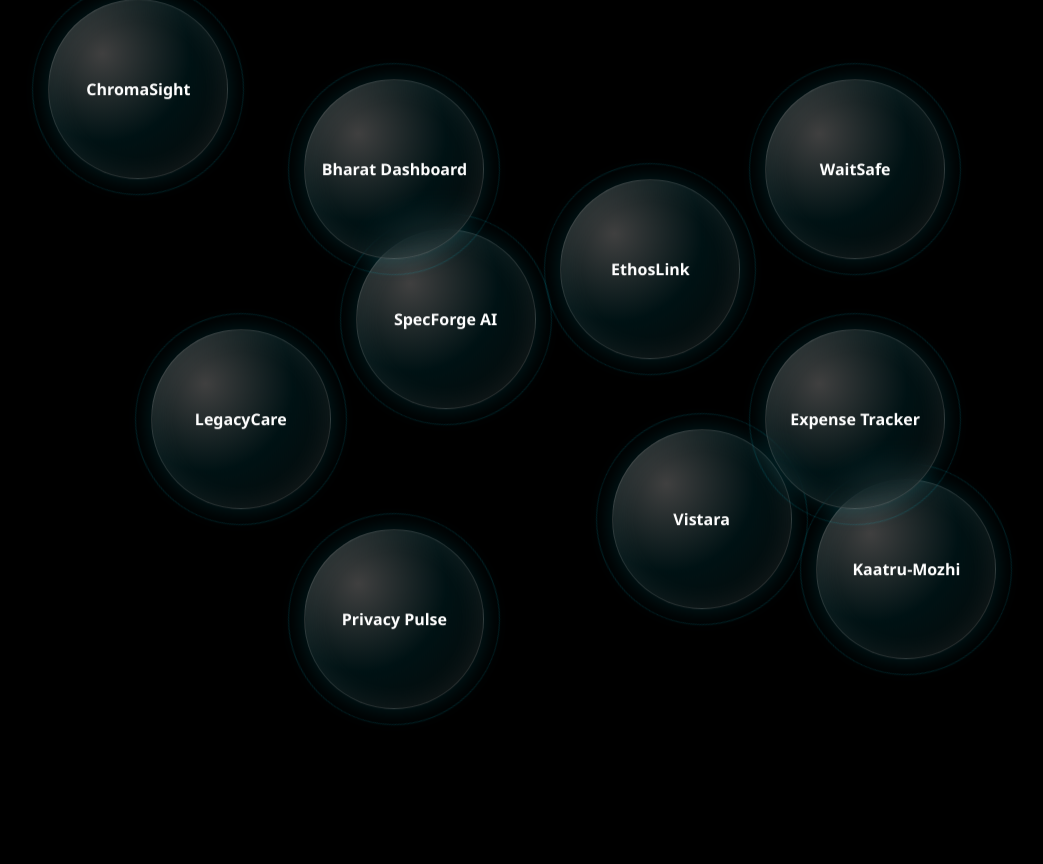
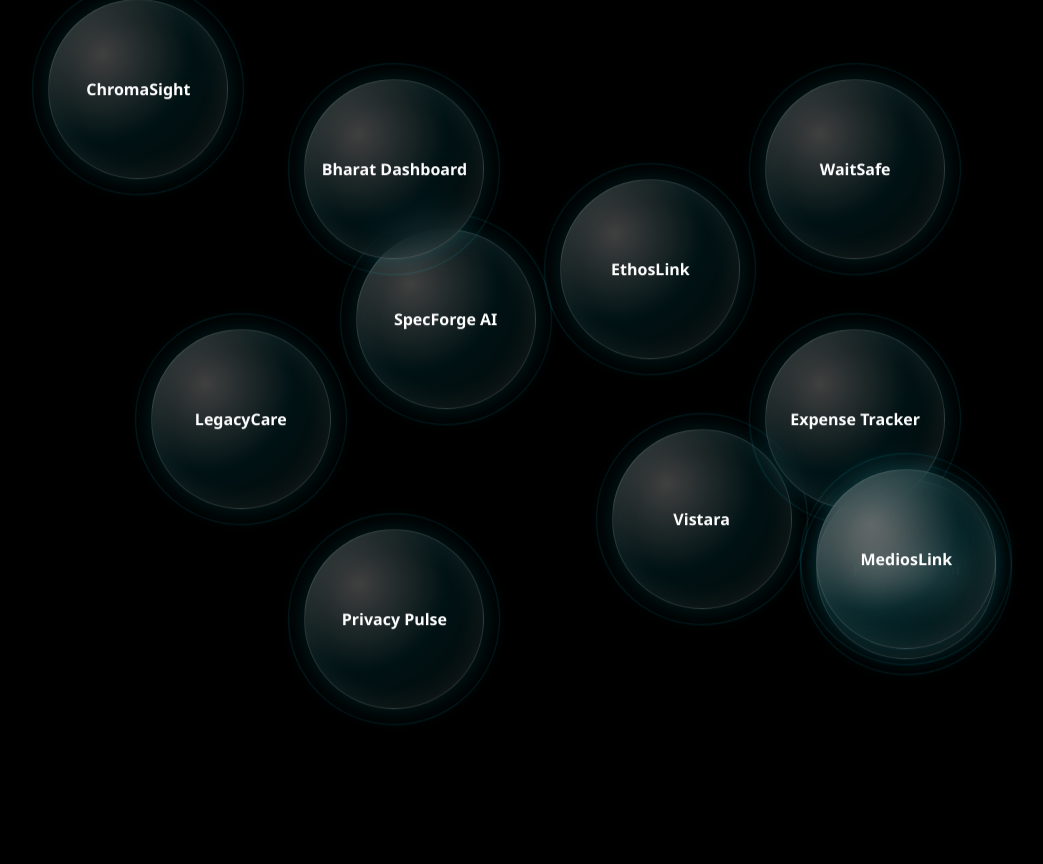
Before and after one commit to n-j-m06/Portfolio-Website, a Flask app: page / in a window 1280 px wide. Shown: the part 2735-3599 px from the top of the page, without its empty margins (182-1225 px from the left). Run offline with Flask 3, Linux system fonts and the light colour scheme.

Commit message:
Added MediosLink project

```diff
--- a/static/css/style.css
+++ b/static/css/style.css
@@ -707,6 +707,12 @@ left:35%;
 top:350px;
 left:80%;
 }
+.planet:nth-child(11){
+
+    top:70%;
+
+    left:85%;
+}
 @keyframes floatPlanet{
 
     0%{
--- a/static/js/main.js
+++ b/static/js/main.js
@@ -538,7 +538,27 @@ const projectDetails = {
 
         impact:
         "Creates a touch-free music interaction experience."
-    }
+    },
+    medios:{
+
+    title:"📰 MediosLink",
+
+    overview:
+    "A centralized media discovery platform that aggregates news, articles, videos, and digital content into a unified and user-friendly experience.",
+
+    tech:[
+        "React.js",
+        "Node.js",
+        "MongoDB",
+        "Express.js"
+    ],
+
+    features:
+    "Media aggregation, centralized content discovery, responsive interface, scalable architecture, and seamless content access.",
+
+    impact:
+    "Simplifies media consumption by providing users with a single platform to discover and access diverse digital content."
+},
 
 };
 const planets =
--- a/templates/home.html
+++ b/templates/home.html
@@ -274,6 +274,10 @@
         <div class="planet" data-project="expense">
             Expense Tracker
         </div>
+        <div class="planet" data-project="medios">
+            MediosLink
+
+        </div>
 
     </div>
 
```
